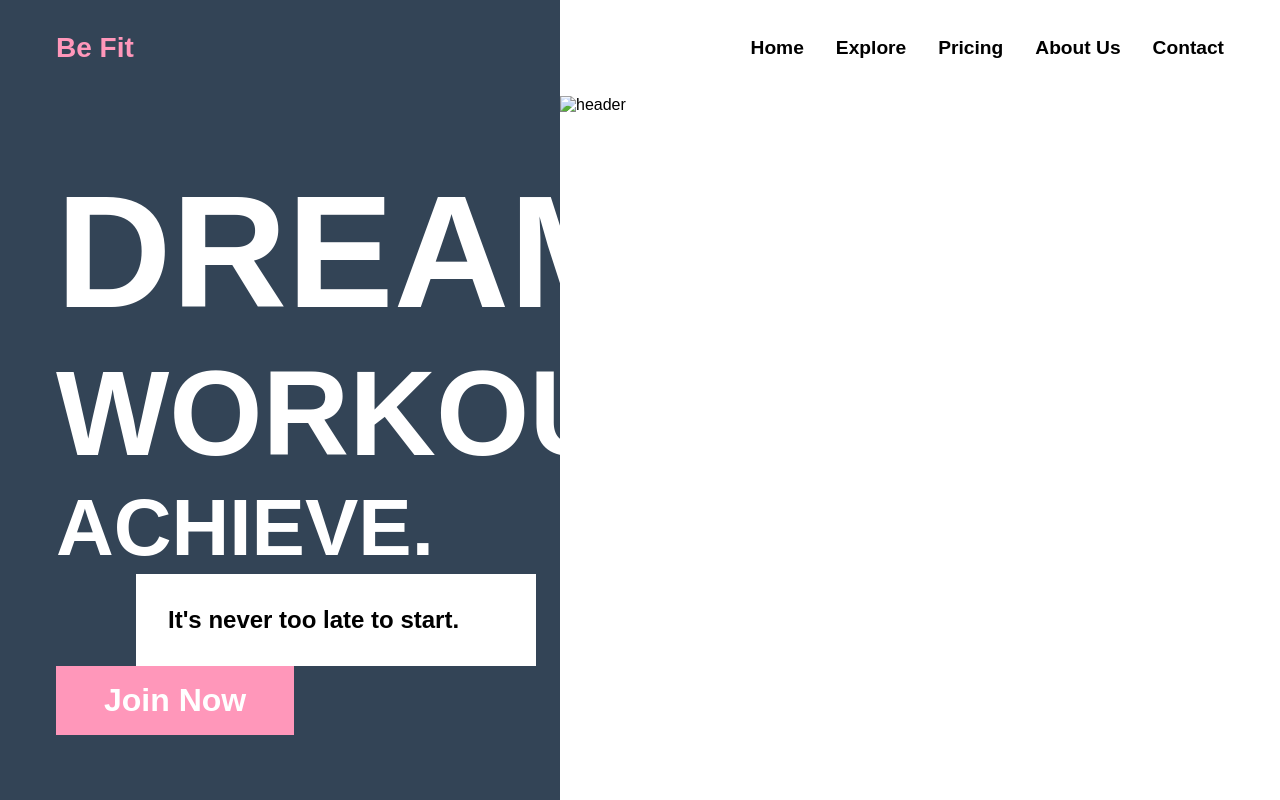
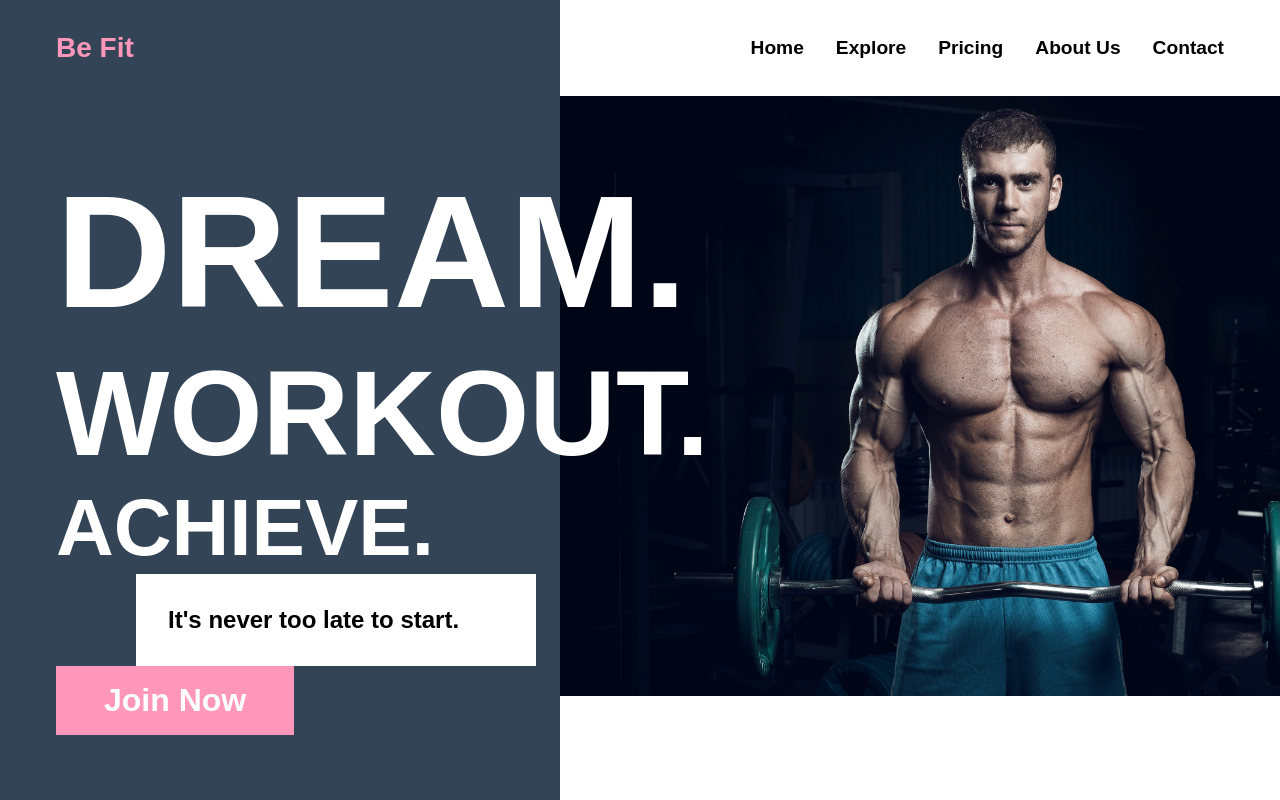
Before and after one commit to Teki-Venkata-Rao/Octanet, a plain HTML site: page index.html in a window 1280 px wide. Shown: the top 800 px of the page. Drawn offline with Linux system fonts and the light colour scheme.

Commit message:
Update index.html

```diff
--- a/index.html
+++ b/index.html
@@ -31,7 +31,7 @@
             <button class="btn">Join Now</button>
         </div>
         <div class="header_image">
-            <img src="1069372.jpg" alt="header">
+            <img src="Img 01.jpg" alt="header">
         </div>
 
     </header>
```
